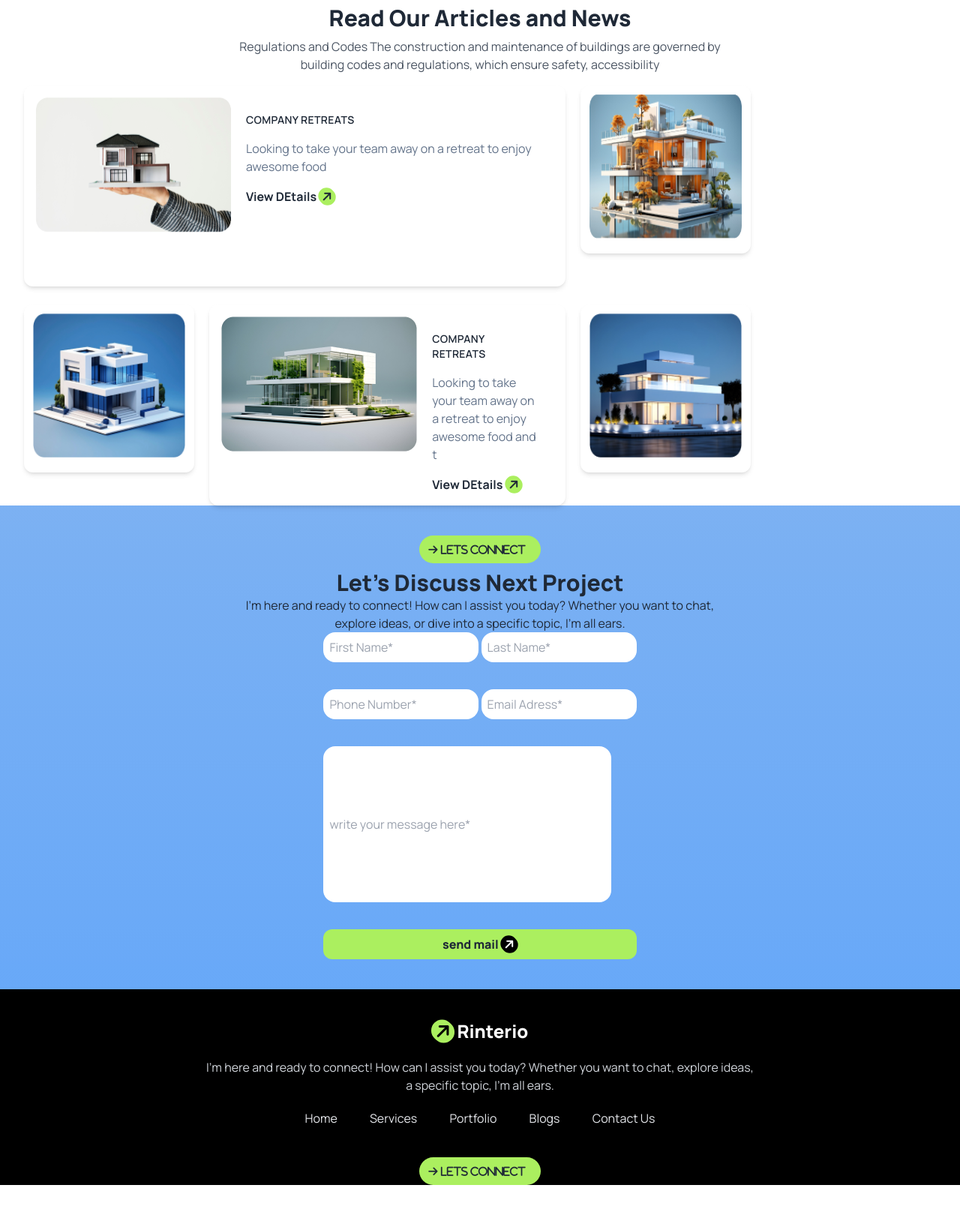
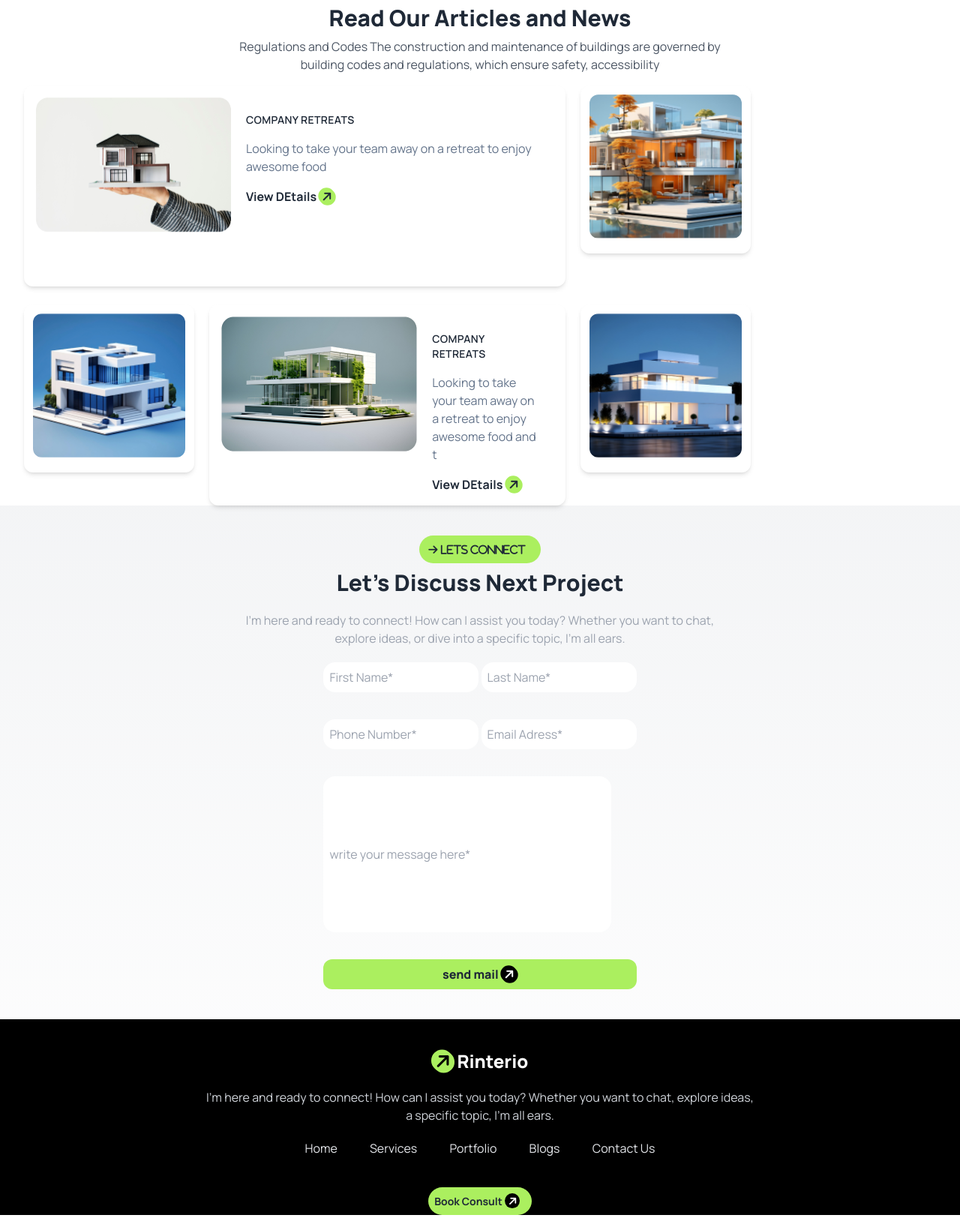
Before and after one commit to toroniadhikary/assignment-no-3, a plain HTML site: page index.html in a window 1280 px wide. Shown: the part 2100-3728 px from the top of the page at 75% size. Before the commit the page ends 3688 px from the top, so only its background shows below. Drawn offline with nearby package versions, Linux system fonts and the light colour scheme.

Commit message:
finished the project

```diff
--- a/index.html
+++ b/index.html
@@ -42,18 +42,18 @@
   </script>
 
 </head>
-<body class="manrope-font bg-gradient-to-b from-gray-300 to-blue-400 ">
+<body class="manrope-font bg-gradient-to-b from-gray-300 to-white ">
     <!-- header section -->
         <section class="">
             <header class="max-w-screen-2xl mx-auto  px-8 flex justify-between  lg:px-1">
                 <!-- logo -->
                  <div class="flex my-10">
-                    <i class="fa-solid fa-arrow-right mr-2 p-2 bg-green h-8 w-8 rounded-full -rotate-45"></i>
+                    <i class="fa-solid fa-arrow-right mr-2 p-2 bg-green h-8 w-8  rounded-full -rotate-45"></i>
                     <h1 class="font-bold text-2xl ">Rinterio</h1>
                  </div>
-
-                 <div>
-                  <i class="fa-solid fa-bars bg-icon h-5  mt-10 ml-32 md:invisible   lg:invisible "></i>
+                 <!-- hamburger icon -->
+                 <div >
+                  <i class="fa-solid fa-bars bg-icon h-5  mt-10 ml-24 md:invisible  py- px-2 rounded   lg:invisible "></i>
                </div>
                     <div class=" my-10 max-sm:invisible absolute md:static lg:static mr-64 ">
                         <a class="text-black font-bold" href="#">Home</a>
@@ -224,7 +224,7 @@
                         <div class=" p-4 bg-white rounded-xl shadow-md col-span-3">
                           <div class="md:flex">
                             <div class="md:shrink-0">
-                              <img class=" " src="image/img1.png" alt="Modern building architecture">
+                              <img class="w-full object-cover rounded-xl " src="image/img1.png" alt="Modern building architecture">
                             </div>
                             <div class="px-5 mt-5 items-center">
                               <div class="uppercase tracking-wide text-sm  font-semibold">Company retreats</div>
@@ -235,18 +235,18 @@
                         </div>
 
                           <!-- image row 1 -->
-                        <div class="bg-white p-3 h-56 rounded-xl max-sm:my-3 shadow-md  "><img class=" h-48" src="image/img2.png" alt=""></div>
+                        <div class="bg-white p-3 h-56 rounded-xl max-sm:my-3 shadow-md  "><img class=" h-48 w-full object-cover rounded-xl"  src="image/img2.png" alt=""></div>
                            <!-- imgage hidden large  -->
-                        <div class="max-sm:static max-sm:visible shadow-md  lg:absolute invisible bg-white p-3 h-56 rounded-xl"><img class="h-48" src="image/img5.png" alt=""></div>
+                        <div class="max-sm:static max-sm:visible shadow-md  lg:absolute invisible bg-white p-3 h-56 rounded-xl "><img class="h-48 w-full object-cover rounded-xl" src="image/img5.png" alt=""></div>
                       </div>
                       <!-- row 2 -->
                       <div class="lg:grid grid-cols-5 gap-5">
-                        <div class="bg-white p-3 h-56 rounded-xl shadow-md "><img class="h-48" src="image/img3.png" alt=""></div>
+                        <div class="bg-white p-3 h-56 rounded-xl shadow-md "><img class="h-48 w-full object-cover rounded-xl" src="image/img3.png" alt=""></div>
                         <!-- text and image -->
                         <div class=" p-4 bg-white  rounded-xl shadow-md col-span-2 max-sm:my-3">
                           <div class="md:flex">
                             <div class="md:shrink-0">
-                              <img class=" " src="image/img4.png" alt="Modern building architecture">
+                              <img class="w-full object-cover rounded-xl " src="image/img4.png" alt="Modern building architecture">
                             </div>
                             <div class="px-5 mt-5 items-center">
                               <div class="uppercase tracking-wide text-sm  font-semibold">Company retreats</div>
@@ -255,20 +255,20 @@
                             </div>
                           </div>
                         </div>
-                        <div class="bg-white p-3 h-56 rounded-xl shadow-md "><img class="h-48" src="image/img5.png" alt=""></div>
+                        <div class="bg-white p-3 h-56 rounded-xl shadow-md "><img class="h-48  w-full object-cover rounded-xl" src="image/img5.png" alt=""></div>
                       </div>
                   </div>
                 </div>
                </section>
                <!-- input section -->
-                <section class="max-w-screen-2xl mx-auto px-8 mt-10   ">
+                <section class="max-w-screen-2xl mx-auto px-8 mt-10 ">
                     <div class="text-center">
                       <div class=" grid place-content-center mb-2">
                         <button class="bg-green text-sm  rounded-full p-2">
                           <i class="fa-solid fa-arrow-right mr-2 p-1  h-5 rounded-full "> Lets connect</i></button>
                       </div >
                       <h1 class="font-extrabold text-3xl">Let’s Discuss Next Project</h1>
-                      <p>
+                      <p class="my-5 text-gray-400">
                         I'm here and ready to connect! How can I assist you today? Whether you want to chat, <br> explore ideas, or dive into a specific topic, I'm all ears.</p>
                     </div>
                     <div class=" grid gap-9 place-content-center">
@@ -304,11 +304,14 @@
                 <a href=""> Contact Us</a>
               </div>
               <div class=" grid place-content-center mb-2">
-                <button class="bg-green text-sm  rounded-full p-2">
-                  <i class="fa-solid fa-arrow-right mr-2 p-1  h-5 rounded-full "> Lets connect</i></button>
+                <button class="bg-green text-sm font-bold  rounded-full p-2">  Book Consult
+                  <i class="fa-solid fa-arrow-right mr-2  h-5 rounded-full -rotate-45 text-white p-1 bg-black"></i></button>
               </div >
 
           </div>
        </footer>
+
+
+
 </body>
 </html>
```
